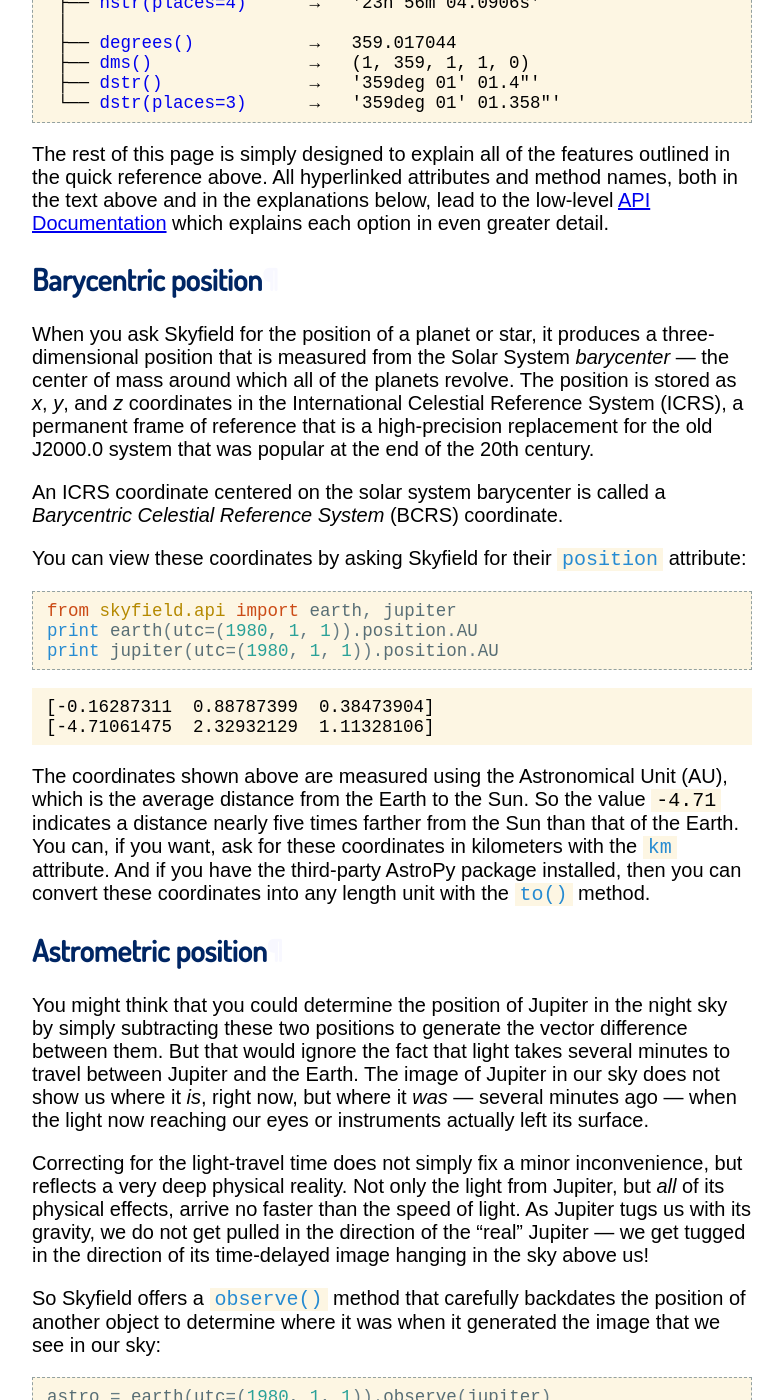
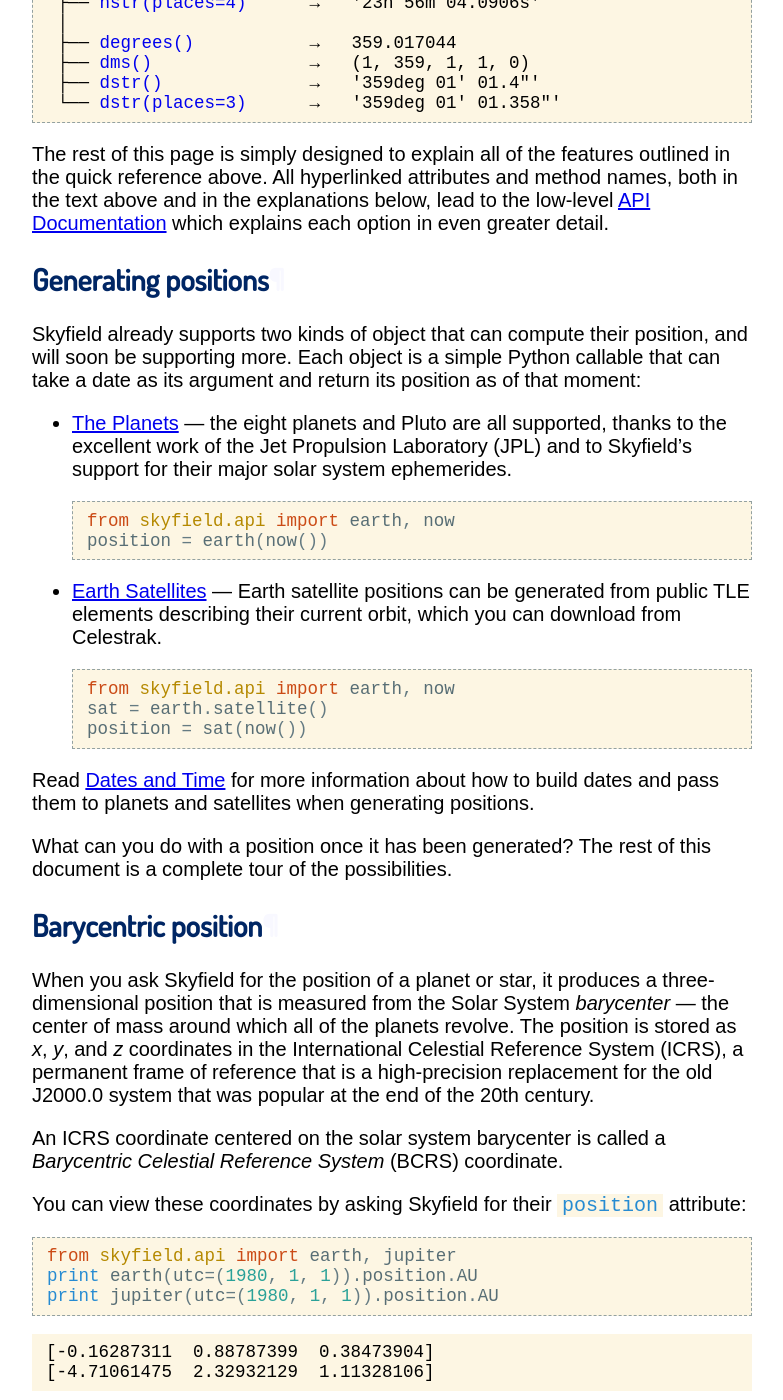
Before and after one commit to skyfielders/python-skyfield, a Sphinx documentation site: the page built from skyfield/documentation/positions.rst, in a window 1280 px wide and 1400 px high, scrolled down 941 px. Shown: the whole window, without its empty margins (248-1031 px from the left). Built offline with Sphinx 7.4.7, drawn with Linux system fonts in a browser that asks for light colours; some of the changed text lies outside the part shown.

Commit message:
Docs section on the objects that make positions

```diff
--- /dev/null
+++ b/skyfield/documentation/earth-satellites.rst
@@ -0,0 +1,4 @@
+
+==================
+ Earth Satellites
+==================
--- a/skyfield/documentation/index.rst
+++ b/skyfield/documentation/index.rst
@@ -46,3 +46,6 @@
 
    introduction
    positions
+   time
+   planets
+   earth-satellites
--- /dev/null
+++ b/skyfield/documentation/planets.rst
@@ -0,0 +1,4 @@
+
+=============
+ The Planets
+=============
--- a/skyfield/documentation/positions.rst
+++ b/skyfield/documentation/positions.rst
@@ -4,8 +4,8 @@
 ===========================
 
 Skyfield is careful to distinguish the *position* of an object
-from any particular choice of *coordinates*
-by which the user might want to designate that position.
+from the several choices of *coordinate*
+that can be used to designate that position with numbers.
 There are only three basic kinds of position that Skyfield recognizes,
 but several different ways in which a position
 can be turned into coordinates.
@@ -58,6 +58,38 @@
 both in the text above and in the explanations below,
 lead to the low-level :doc:`api`
 which explains each option in even greater detail.
+
+Generating positions
+====================
+
+Skyfield already supports two kinds of object
+that can compute their position,
+and will soon be supporting more.
+Each object is a simple Python callable
+that can take a date as its argument
+and return its position as of that moment:
+
+* :doc:`planets` — the eight planets and Pluto are all supported,
+  thanks to the excellent work of the Jet Propulsion Laboratory (JPL)
+  and to Skyfield’s support for their major solar system ephemerides. ::
+
+    from skyfield.api import earth, now
+    position = earth(now())
+
+* :doc:`earth-satellites` — Earth satellite positions can be generated
+  from public TLE elements describing their current orbit,
+  which you can download from Celestrak. ::
+
+    from skyfield.api import earth, now
+    sat = earth.satellite()
+    position = sat(now())
+
+Read :doc:`time` for more information
+about how to build dates and pass them to planets and satellites
+when generating positions.
+
+What can you do with a position once it has been generated?
+The rest of this document is a complete tour of the possibilities.
 
 Barycentric position
 ====================
--- /dev/null
+++ b/skyfield/documentation/time.rst
@@ -0,0 +1,4 @@
+
+================
+ Dates and Time
+================
```
